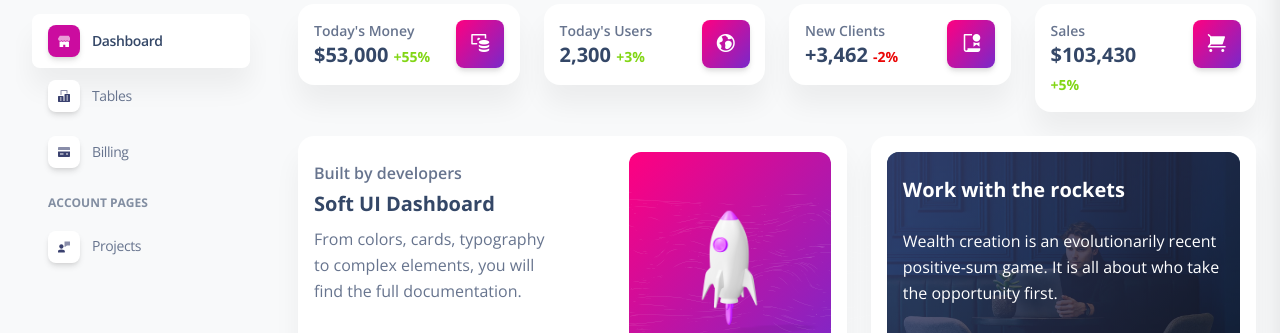
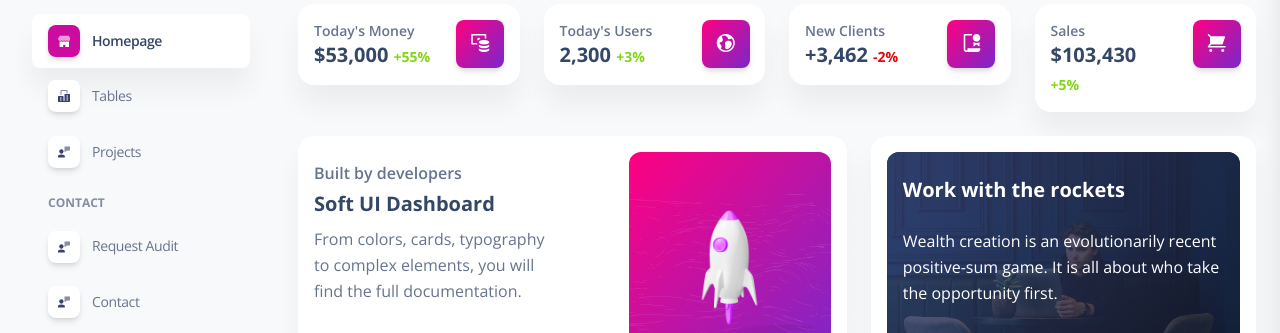
Before and after one commit to claudiu13/firm, a website: page index.html in a window 1280 px wide. Shown: the part 99-432 px from the top of the page. Drawn offline with nearby package versions, Linux system fonts and the light colour scheme.

Commit message:
sidebar homepage

```diff
--- a/index.html
+++ b/index.html
@@ -49,7 +49,7 @@
     <div class="collapse navbar-collapse  w-auto  max-height-vh-100 h-100" id="sidenav-collapse-main">
       <ul class="navbar-nav">
         <li class="nav-item">
-          <a class="nav-link  active" href="pages/dashboard.html">
+          <a class="nav-link  active" href="index.html">
             <div class="icon icon-shape icon-sm shadow border-radius-md bg-white text-center me-2 d-flex align-items-center justify-content-center">
               <svg width="12px" height="12px" viewBox="0 0 45 40" version="1.1" xmlns="http://www.w3.org/2000/svg" xmlns:xlink="http://www.w3.org/1999/xlink">
                 <title>shop </title>
@@ -65,11 +65,11 @@
                 </g>
               </svg>
             </div>
-            <span class="nav-link-text ms-1">Dashboard</span>
+            <span class="nav-link-text ms-1">Homepage</span>
           </a>
         </li>
         <li class="nav-item">
-          <a class="nav-link  " href="tables.html">
+          <a class="nav-link" href="tables.html">
             <div class="icon icon-shape icon-sm shadow border-radius-md bg-white text-center me-2 d-flex align-items-center justify-content-center">
               <svg width="12px" height="12px" viewBox="0 0 42 42" version="1.1" xmlns="http://www.w3.org/2000/svg" xmlns:xlink="http://www.w3.org/1999/xlink">
                 <title>office</title>
@@ -88,29 +88,8 @@
             <span class="nav-link-text ms-1">Tables</span>
           </a>
         </li>
-        <li class="nav-item">
-          <a class="nav-link  " href="billing.html">
-            <div class="icon icon-shape icon-sm shadow border-radius-md bg-white text-center me-2 d-flex align-items-center justify-content-center">
-              <svg width="12px" height="12px" viewBox="0 0 43 36" version="1.1" xmlns="http://www.w3.org/2000/svg" xmlns:xlink="http://www.w3.org/1999/xlink">
-                <title>credit-card</title>
-                <g stroke="none" stroke-width="1" fill="none" fill-rule="evenodd">
-                  <g transform="translate(-2169.000000, -745.000000)" fill="#FFFFFF" fill-rule="nonzero">
-                    <g transform="translate(1716.000000, 291.000000)">
-                      <g transform="translate(453.000000, 454.000000)">
-                        <path class="color-background opacity-6" d="M43,10.7482083 L43,3.58333333 C43,1.60354167 41.3964583,0 39.4166667,0 L3.58333333,0 C1.60354167,0 0,1.60354167 0,3.58333333 L0,10.7482083 L43,10.7482083 Z"></path>
-                        <path class="color-background" d="M0,16.125 L0,32.25 C0,34.2297917 1.60354167,35.8333333 3.58333333,35.8333333 L39.4166667,35.8333333 C41.3964583,35.8333333 43,34.2297917 43,32.25 L43,16.125 L0,16.125 Z M19.7083333,26.875 L7.16666667,26.875 L7.16666667,23.2916667 L19.7083333,23.2916667 L19.7083333,26.875 Z M35.8333333,26.875 L28.6666667,26.875 L28.6666667,23.2916667 L35.8333333,23.2916667 L35.8333333,26.875 Z"></path>
-                      </g>
-                    </g>
-                  </g>
-                </g>
-              </svg>
-            </div>
-            <span class="nav-link-text ms-1">Billing</span>
-          </a>
-        </li>
-        <li class="nav-item mt-3">
-          <h6 class="ps-4 ms-2 text-uppercase text-xs font-weight-bolder opacity-6">Account pages</h6>
-        </li>
+
+
         <li class="nav-item">
           <a class="nav-link  " href="projects.html">
             <div class="icon icon-shape icon-sm shadow border-radius-md bg-white text-center me-2 d-flex align-items-center justify-content-center">
@@ -130,6 +109,52 @@
               </svg>
             </div>
             <span class="nav-link-text ms-1">Projects</span>
+          </a>
+        </li>
+
+        <li class="nav-item mt-3">
+          <h6 class="ps-4 ms-2 text-uppercase text-xs font-weight-bolder opacity-6">Contact</h6>
+        </li>
+        <li class="nav-item">
+          <a class="nav-link  " href="request.html">
+            <div class="icon icon-shape icon-sm shadow border-radius-md bg-white text-center me-2 d-flex align-items-center justify-content-center">
+              <svg width="12px" height="12px" viewBox="0 0 46 42" version="1.1" xmlns="http://www.w3.org/2000/svg" xmlns:xlink="http://www.w3.org/1999/xlink">
+                <title>customer-support</title>
+                <g stroke="none" stroke-width="1" fill="none" fill-rule="evenodd">
+                  <g transform="translate(-1717.000000, -291.000000)" fill="#FFFFFF" fill-rule="nonzero">
+                    <g transform="translate(1716.000000, 291.000000)">
+                      <g transform="translate(1.000000, 0.000000)">
+                        <path class="color-background opacity-6" d="M45,0 L26,0 C25.447,0 25,0.447 25,1 L25,20 C25,20.379 25.214,20.725 25.553,20.895 C25.694,20.965 25.848,21 26,21 C26.212,21 26.424,20.933 26.6,20.8 L34.333,15 L45,15 C45.553,15 46,14.553 46,14 L46,1 C46,0.447 45.553,0 45,0 Z"></path>
+                        <path class="color-background" d="M22.883,32.86 C20.761,32.012 17.324,31 13,31 C8.676,31 5.239,32.012 3.116,32.86 C1.224,33.619 0,35.438 0,37.494 L0,41 C0,41.553 0.447,42 1,42 L25,42 C25.553,42 26,41.553 26,41 L26,37.494 C26,35.438 24.776,33.619 22.883,32.86 Z"></path>
+                        <path class="color-background" d="M13,28 C17.432,28 21,22.529 21,18 C21,13.589 17.411,10 13,10 C8.589,10 5,13.589 5,18 C5,22.529 8.568,28 13,28 Z"></path>
+                      </g>
+                    </g>
+                  </g>
+                </g>
+              </svg>
+            </div>
+            <span class="nav-link-text ms-1">Request Audit</span>
+          </a>
+        </li>
+        <li class="nav-item">
+          <a class="nav-link  " href="request.html">
+            <div class="icon icon-shape icon-sm shadow border-radius-md bg-white text-center me-2 d-flex align-items-center justify-content-center">
+              <svg width="12px" height="12px" viewBox="0 0 46 42" version="1.1" xmlns="http://www.w3.org/2000/svg" xmlns:xlink="http://www.w3.org/1999/xlink">
+                <title>customer-support</title>
+                <g stroke="none" stroke-width="1" fill="none" fill-rule="evenodd">
+                  <g transform="translate(-1717.000000, -291.000000)" fill="#FFFFFF" fill-rule="nonzero">
+                    <g transform="translate(1716.000000, 291.000000)">
+                      <g transform="translate(1.000000, 0.000000)">
+                        <path class="color-background opacity-6" d="M45,0 L26,0 C25.447,0 25,0.447 25,1 L25,20 C25,20.379 25.214,20.725 25.553,20.895 C25.694,20.965 25.848,21 26,21 C26.212,21 26.424,20.933 26.6,20.8 L34.333,15 L45,15 C45.553,15 46,14.553 46,14 L46,1 C46,0.447 45.553,0 45,0 Z"></path>
+                        <path class="color-background" d="M22.883,32.86 C20.761,32.012 17.324,31 13,31 C8.676,31 5.239,32.012 3.116,32.86 C1.224,33.619 0,35.438 0,37.494 L0,41 C0,41.553 0.447,42 1,42 L25,42 C25.553,42 26,41.553 26,41 L26,37.494 C26,35.438 24.776,33.619 22.883,32.86 Z"></path>
+                        <path class="color-background" d="M13,28 C17.432,28 21,22.529 21,18 C21,13.589 17.411,10 13,10 C8.589,10 5,13.589 5,18 C5,22.529 8.568,28 13,28 Z"></path>
+                      </g>
+                    </g>
+                  </g>
+                </g>
+              </svg>
+            </div>
+            <span class="nav-link-text ms-1">Contact</span>
           </a>
         </li>
       </ul>
```
Also changed, not shown: tables.html (+48 -4 lines), request.html (added).
